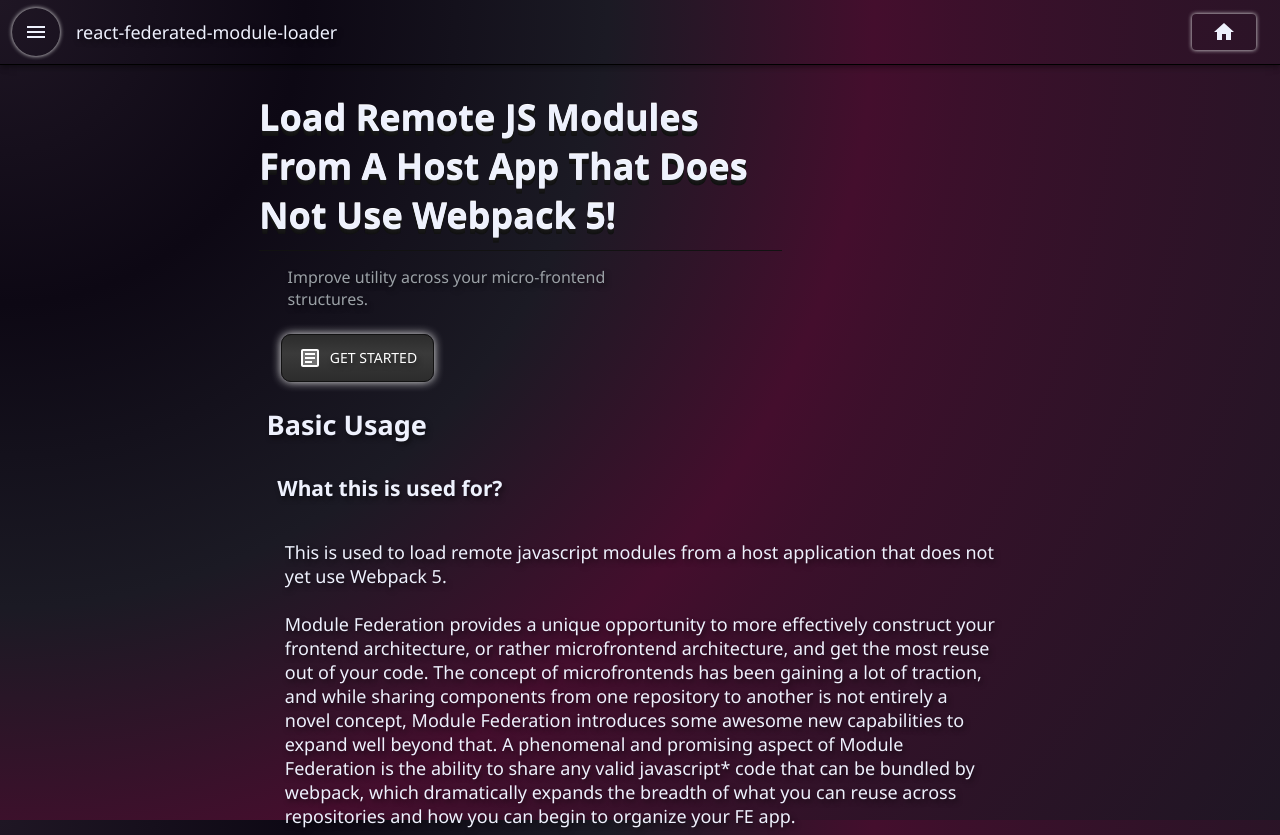
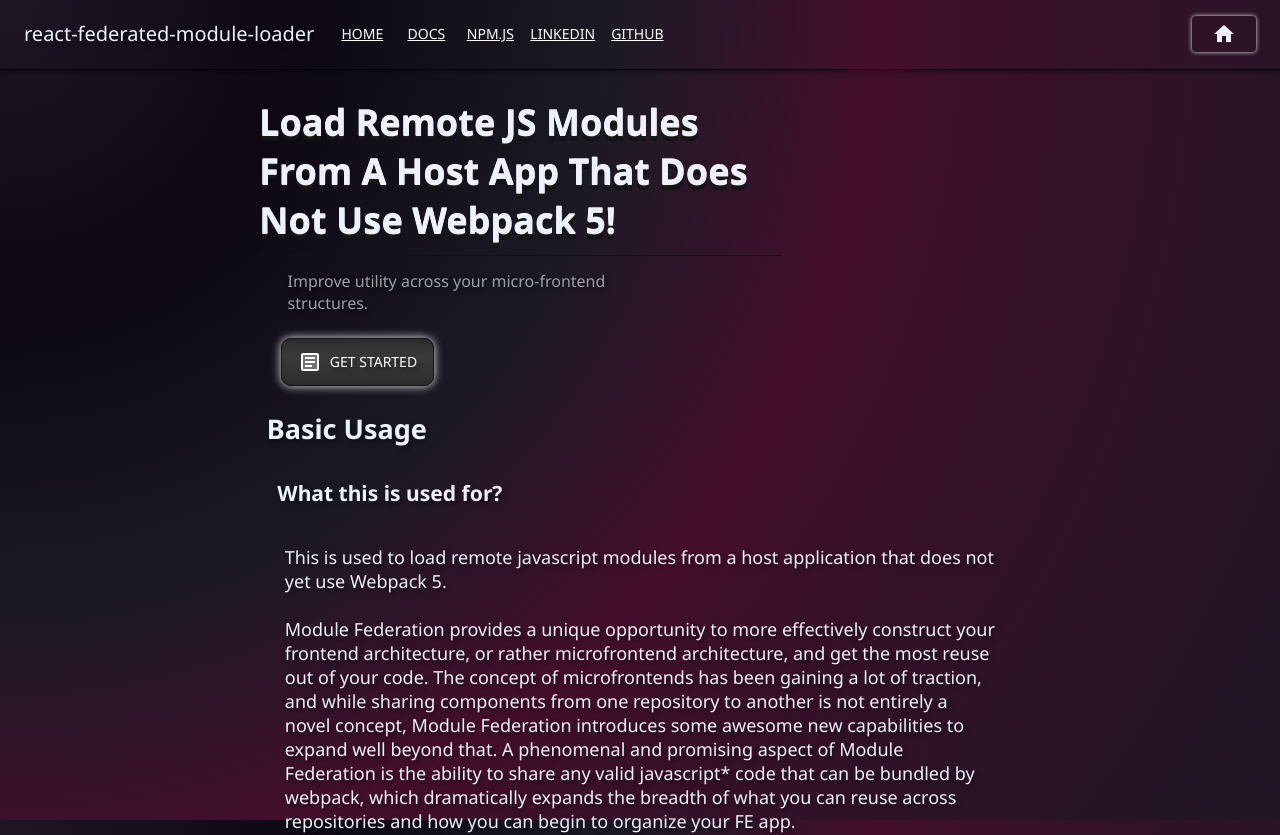
Before and after one commit to DeMe0/RFML-React-Site, a React (Create React App) app: page / in a window 1280 px wide. Shown: the top 835 px of the page. Built offline with nearby package versions, Linux system fonts and the light colour scheme.

Commit message:
revised appbar done

```diff
--- a/src/assets/theme.js
+++ b/src/assets/theme.js
@@ -30,6 +30,21 @@
         },
       },
     },
+    MuiList: {
+      styleOverrides: {
+        root: {
+          backgroundColor: "#2C2C2C",
+          textAlign: "center",
+          transition: "0.5s",
+          backgroundSize: "200% auto",
+          color: "white",
+          border: "1px solid #121212",
+          boxShadow: "0 0 10px #eee",
+          borderRadius: "10px",
+          textDecoration: "none",
+        },
+      },
+    },
   },
 });
 
--- a/src/components/ButtonAppBar.js
+++ b/src/components/ButtonAppBar.js
@@ -10,162 +10,140 @@
   IconButton,
   Menu,
   Container,
-  Tooltip,
   MenuItem,
-  Avatar,
 } from "@mui/material";
 import MenuIcon from "@mui/icons-material/Menu";
 
-const pages = ["Products", "Pricing", "Blog"];
-const settings = ["Profile", "Account", "Dashboard", "Logout"];
+const pages = [
+  <a href="/">Home</a>,
+  <a href="/docs">Docs</a>,
+  <a href="https://www.npmjs.com/package/react-federated-module-loader">
+    npm.js
+  </a>,
+  <a href="https://www.linkedin.com/in/nicholas-galante-1963041a2/">
+    LinkedIn
+  </a>,
+  <a href="https://github.com/nicholasgalante1997">Github</a>,
+];
 
 // const ResponsiveAppBar = () => {
-// export default function ButtonAppBar() {
-//   const [anchorElNav, setAnchorElNav] = React.useState(null);
-//   const [anchorElUser, setAnchorElUser] = React.useState(null);
+export default function ButtonAppBar() {
+  const [anchorElNav, setAnchorElNav] = React.useState(null);
+  const handleOpenNavMenu = (event) => {
+    setAnchorElNav(event.currentTarget);
+  };
+  const handleCloseNavMenu = () => {
+    setAnchorElNav(null);
+  };
 
-//   const handleOpenNavMenu = (event) => {
-//     setAnchorElNav(event.currentTarget);
-//   };
-//   const handleOpenUserMenu = (event) => {
-//     setAnchorElUser(event.currentTarget);
-//   };
+  return (
+    <AppBar position="static" color="transparent">
+      <Container maxWidth="xl">
+        <Toolbar disableGutters>
+          <Typography
+            variant="h6"
+            noWrap
+            component="div"
+            sx={{ mr: 2, display: { xs: "none", md: "flex" } }}
+          >
+            react-federated-module-loader
+          </Typography>
 
-//   const handleCloseNavMenu = () => {
-//     setAnchorElNav(null);
-//   };
-
-//   const handleCloseUserMenu = () => {
-//     setAnchorElUser(null);
-//   };
-
-//   return (
-//     <AppBar position="static">
-//       <Container maxWidth="xl">
-//         <Toolbar disableGutters>
-//           <Typography
-//             variant="h6"
-//             noWrap
-//             component="div"
-//             sx={{ mr: 2, display: { xs: "none", md: "flex" } }}
-//           >
-//             LOGO
-//           </Typography>
-
-//           <Box sx={{ flexGrow: 1, display: { xs: "flex", md: "none" } }}>
-//             <IconButton
-//               size="large"
-//               aria-label="account of current user"
-//               aria-controls="menu-appbar"
-//               aria-haspopup="true"
-//               onClick={handleOpenNavMenu}
-//               color="inherit"
-//             >
-//               <MenuIcon />
-//             </IconButton>
-//             <Menu
-//               id="menu-appbar"
-//               anchorEl={anchorElNav}
-//               anchorOrigin={{
-//                 vertical: "bottom",
-//                 horizontal: "left",
-//               }}
-//               keepMounted
-//               transformOrigin={{
-//                 vertical: "top",
-//                 horizontal: "left",
-//               }}
-//               open={Boolean(anchorElNav)}
-//               onClose={handleCloseNavMenu}
-//               sx={{
-//                 display: { xs: "block", md: "none" },
-//               }}
-//             >
-//               {pages.map((page) => (
-//                 <MenuItem key={page} onClick={handleCloseNavMenu}>
-//                   <Typography textAlign="center">{page}</Typography>
-//                 </MenuItem>
-//               ))}
-//             </Menu>
-//           </Box>
-//           <Typography
-//             variant="h6"
-//             noWrap
-//             component="div"
-//             sx={{ flexGrow: 1, display: { xs: "flex", md: "none" } }}
-//           >
-//             LOGO
-//           </Typography>
-//           <Box sx={{ flexGrow: 1, display: { xs: "none", md: "flex" } }}>
-//             {pages.map((page) => (
-//               <Button
-//                 key={page}
-//                 onClick={handleCloseNavMenu}
-//                 sx={{ my: 2, color: "white", display: "block" }}
-//               >
-//                 {page}
-//               </Button>
-//             ))}
-//           </Box>
-
-//           <Box sx={{ flexGrow: 0 }}>
-//             <Tooltip title="Open settings">
-//               <IconButton onClick={handleOpenUserMenu} sx={{ p: 0 }}>
-//                 <Avatar alt="Remy Sharp" src="/static/images/avatar/2.jpg" />
-//               </IconButton>
-//             </Tooltip>
-//             <Menu
-//               sx={{ mt: "45px" }}
-//               id="menu-appbar"
-//               anchorEl={anchorElUser}
-//               anchorOrigin={{
-//                 vertical: "top",
-//                 horizontal: "right",
-//               }}
-//               keepMounted
-//               transformOrigin={{
-//                 vertical: "top",
-//                 horizontal: "right",
-//               }}
-//               open={Boolean(anchorElUser)}
-//               onClose={handleCloseUserMenu}
-//             >
-//               {settings.map((setting) => (
-//                 <MenuItem key={setting} onClick={handleCloseUserMenu}>
-//                   <Typography textAlign="center">{setting}</Typography>
-//                 </MenuItem>
-//               ))}
-//             </Menu>
-//           </Box>
-//         </Toolbar>
-//       </Container>
-//     </AppBar>
-//   );
-// }
-
-export default function ButtonAppBar() {
-  return (
-    <Box sx={{ flexGrow: 1 }}>
-      <AppBar position="static" color="transparent">
-        <Toolbar>
+          <Box sx={{ flexGrow: 1, display: { xs: "flex", md: "none" } }}>
             <IconButton
+              size="large"
+              aria-label="account of current user"
+              aria-controls="menu-appbar"
+              aria-haspopup="true"
+              onClick={handleOpenNavMenu}
+              color="inherit"
+            >
+              <MenuIcon />
+            </IconButton>
+            <Menu
               id="menuButton"
               size="large"
               edge="start"
               color="inherit"
               aria-label="menu"
-            sx={{ mr: 2 }}
+              anchorEl={anchorElNav}
+              anchorOrigin={{
+                vertical: "bottom",
+                horizontal: "left",
+              }}
+              keepMounted
+              transformOrigin={{
+                vertical: "top",
+                horizontal: "left",
+              }}
+              open={Boolean(anchorElNav)}
+              onClose={handleCloseNavMenu}
+              sx={{
+                display: { xs: "block", md: "none" },
+              }}
             >
-            <MenuIcon />
-          </IconButton>
-          <Typography variant="p" component="div" sx={{ flexGrow: 1 }}>
+              {pages.map((page) => (
+                <MenuItem key={page} onClick={handleCloseNavMenu}>
+                  <Typography textAlign="center">{page}</Typography>
+                </MenuItem>
+              ))}
+            </Menu>
+          </Box>
+          <Typography
+            variant="p"
+            noWrap
+            component="div"
+            fontFamily={"Noto Sans, sans-serif"}
+            sx={{ flexGrow: 1, display: { xs: "flex", md: "none" } }}
+          >
             react-federated-module-loader
           </Typography>
+          <Box sx={{ flexGrow: 1, display: { xs: "none", md: "flex" } }}>
+            {pages.map((page) => (
+              <Button
+                key={page}
+                onClick={handleCloseNavMenu}
+                sx={{ my: 2, color: "white", display: "block" }}
+              >
+                {page}
+              </Button>
+            ))}
+          </Box>
+
+          <Box sx={{ flexGrow: 0 }}>
             <Button id="homeButton" color="inherit" href="/">
               <HomeIcon />
             </Button>
+          </Box>
         </Toolbar>
+      </Container>
     </AppBar>
-    </Box>
   );
 }
+
+// export default function ButtonAppBar() {
+//   return (
+//     <Box sx={{ flexGrow: 1 }}>
+//       <AppBar position="static" color="transparent">
+//         <Toolbar>
+//           <IconButton
+// id="menuButton"
+// size="large"
+// edge="start"
+// color="inherit"
+// aria-label="menu"
+// sx={{ mr: 2 }}
+//           >
+//             <MenuIcon />
+//           </IconButton>
+//           <Typography variant="p" component="div" sx={{ flexGrow: 1 }}>
+//             react-federated-module-loader
+//           </Typography>
+// <Button id="homeButton" color="inherit" href="/">
+//   <HomeIcon />
+// </Button>
+//         </Toolbar>
+//       </AppBar>
+//     </Box>
+//   );
+// }
```
Lines whose indentation alone changed are shown as unchanged.
